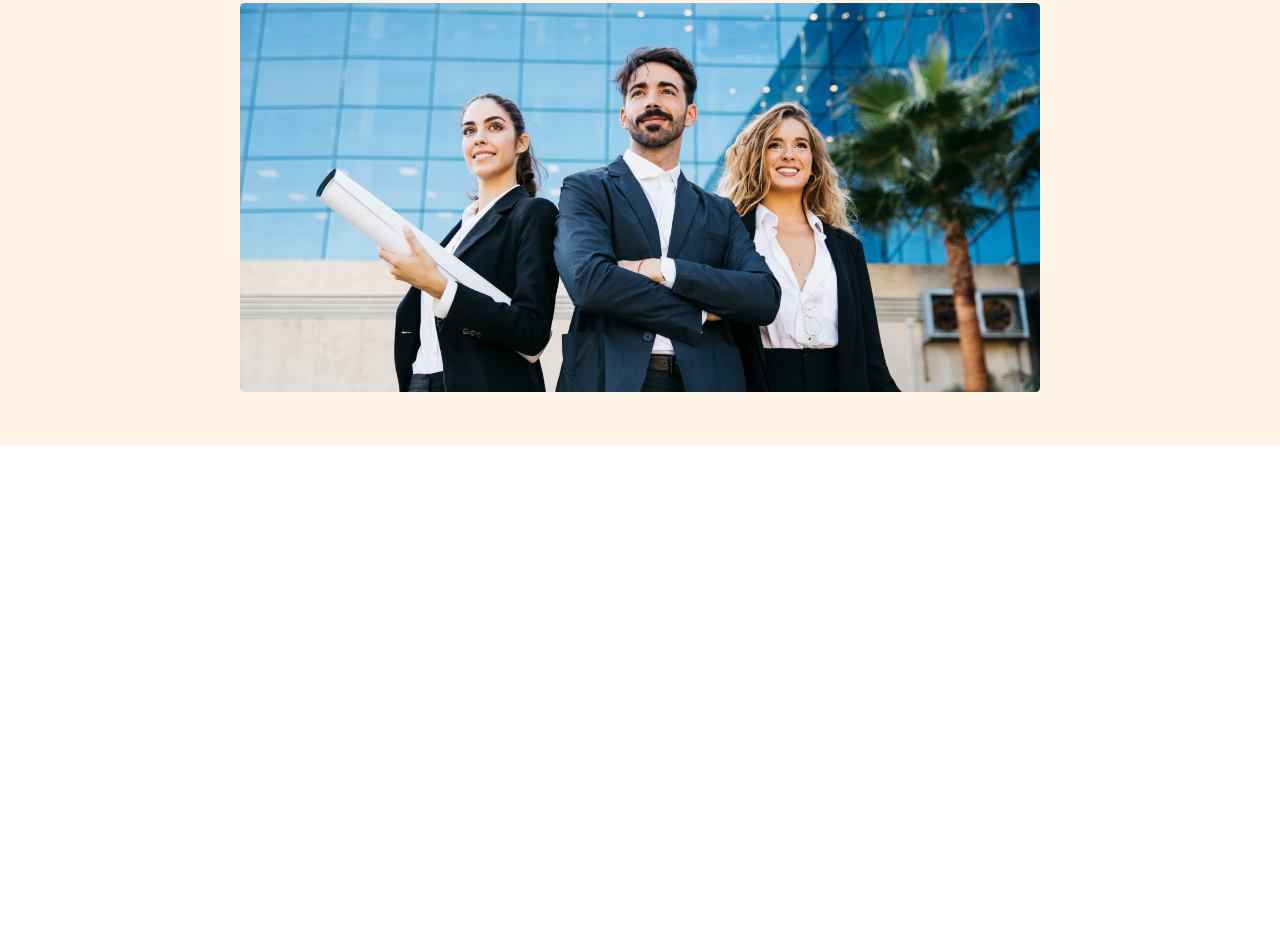
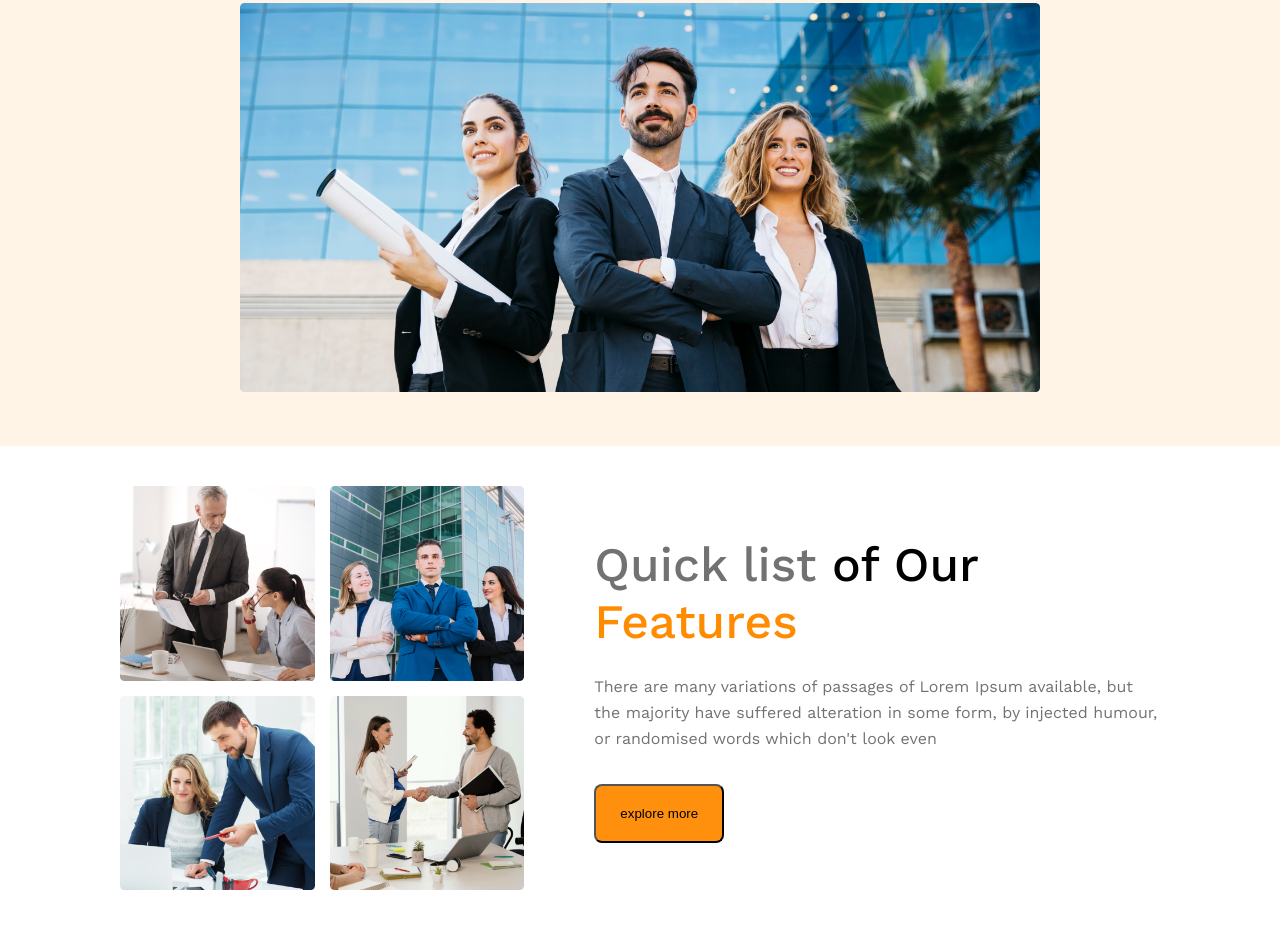
Before and after one commit to kazifahim7/G3-Architects-Project, a plain HTML site: page index.html in a window 1280 px wide. Shown: the part 555-1485 px from the top of the page. Before the commit the page ends 1001 px from the top, so only its background shows below. Drawn offline with nearby package versions, Linux system fonts and the light colour scheme.

Commit message:
section one done

```diff
--- a/index.html
+++ b/index.html
@@ -13,6 +13,7 @@
     <link rel="stylesheet" href="style.css">
 </head>
 <body>
+    <!-- header start -->
     <header>
         <nav>
             <h3 class="project-name">G3 Architects</h3>
@@ -39,11 +40,28 @@
 
     </header>
 
+<!-- header end -->
+    <main>
+        <!-- feture section -->
+        <section class="section-1">
+            <div class="image-container">
+                <img src="images/team1.png" alt="">
+                <img src="images/team2.png" alt="">
+                <img src="images/team3.png" alt="">
+                <img src="images/team4.png" alt="">
+
+            </div>
+            <div class="feture-text">
+                <h2 class="feture-title">Quick list <span style="color: black;">of Our</span> <span style="color: darkorange;">Features</span></h2>
+                <p class="feture-description">There are many variations of passages of Lorem Ipsum available, but the majority have suffered alteration in some form, by injected humour, or randomised words which don't look even</p>
+                <button class="btn-primary">explore more</button>
+
+            </div>
+        </section>
+        <!-- feture section end -->
 
 
 
-
-    <main>
 
     </main>
 
--- a/style.css
+++ b/style.css
@@ -81,27 +81,98 @@ nav li {
     margin-top: 32px;
     cursor: pointer;
 }
+
+
+
+.image-container {
+    display: grid;
+    grid-template-columns: repeat(2, 1fr);
+    row-gap: 15px;
+    column-gap: 15px;
+}
+
+.feture-title {
+    color: var(--Dark-03, #727272);
+    font-size: 48px;
+    font-style: normal;
+    font-weight: 500;
+    line-height: normal;
+}
+
+.feture-description {
+    color: var(--Dark-03, #727272);
+    font-size: 1rem;
+    font-weight: 400;
+    line-height: 26px;
+    margin-top: 24px;
+
+
+}
+.section-1{
+    display: flex;
+    gap: 70px;
+    padding: 40px 120px;
+}
+.feture-text{
+    align-items: center;
+    margin-top: 50px;
+}
+.image-container, img{
+    width: 100%;
+}
+
+
+
+
+
+
+
+
+
+
+
+
+
+
 /* responsive style */
 
 /* mobile device */
-@media screen  and (max-width:576px) {
-    header{
+@media screen and (max-width:576px) {
+    header {
         padding: 20px;
     }
-    nav{
-        flex-direction:column ;
+
+    nav {
+        flex-direction: column;
+    }
+    .image-container{
+        grid-template-columns: repeat(1,1fr);
+    }
+    .section-1{
+        flex-direction: column;
+        gap: 30px;
+        padding: 20px;
     }
 
 }
 
 
 /* tablet */
-@media screen  and (min-width:576px) and (max-width:992px) {
-    header{
+@media screen and (min-width:576px) and (max-width:992px) {
+    header {
         padding: 20px;
     }
-    nav{
-        flex-direction:column ;
+
+    nav {
+        flex-direction: column;
+    }
+    .image-container{
+        grid-template-columns: repeat(2,1fr);
+    }
+    .section-1{
+        flex-direction: column;
+        gap: 30px;
+        padding: 20px;
     }
 
 }
```
